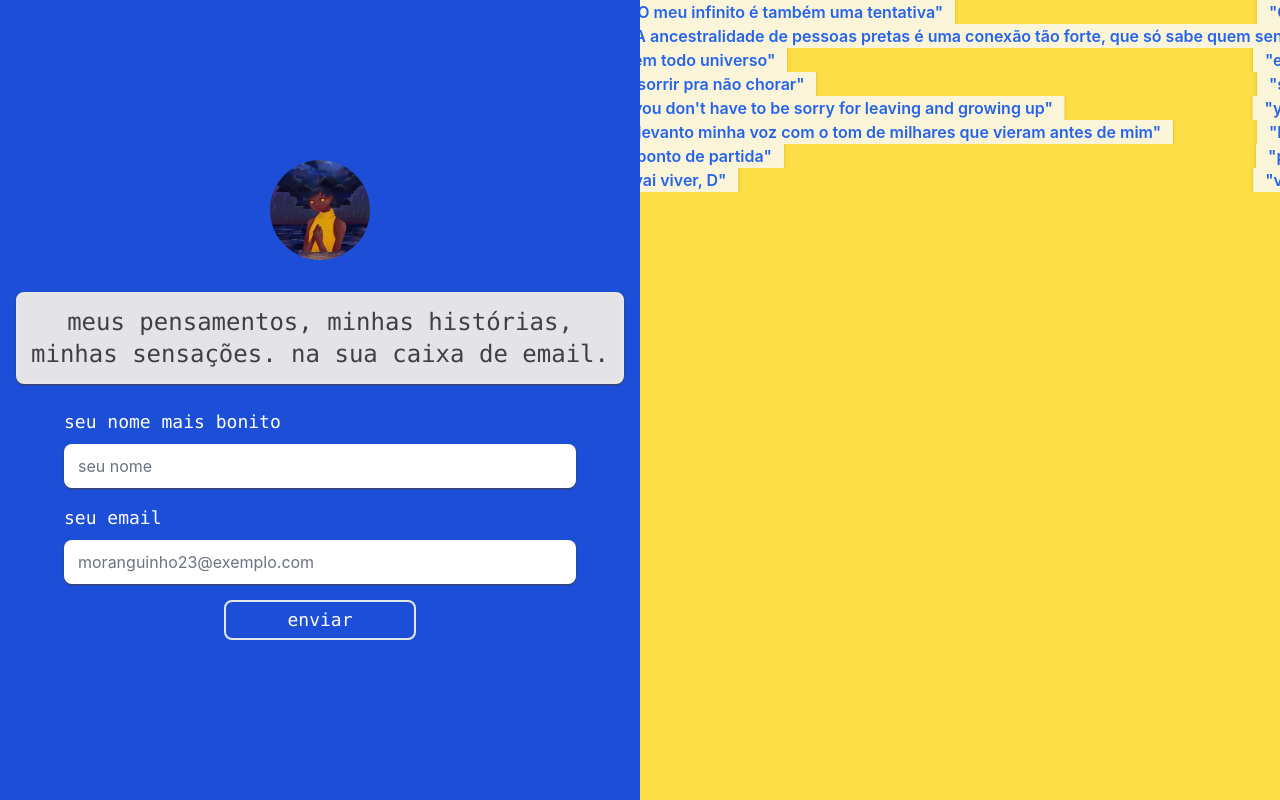
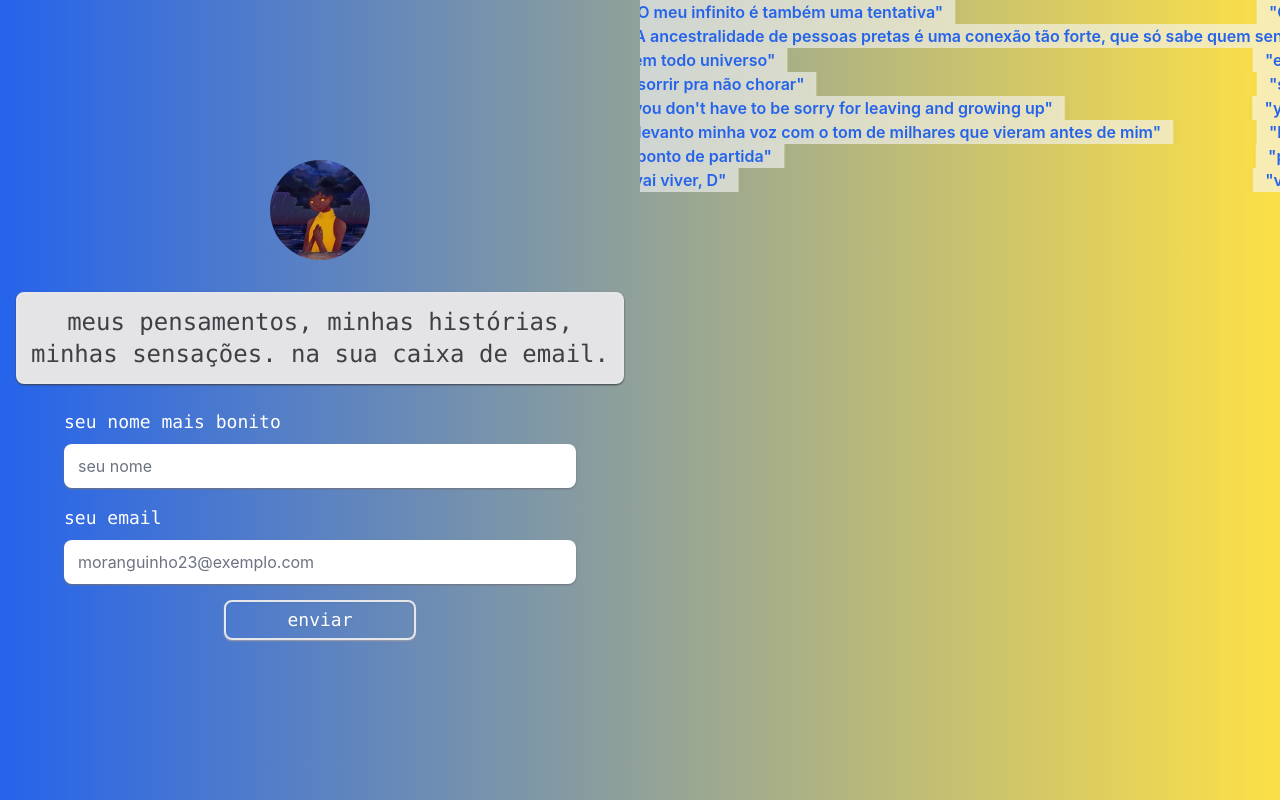
Before and after one commit to jose-guilherme93/newsletter-atempestadequesou, a Next.js app: page / in a window 1280 px wide. Built offline with nearby package versions, Linux system fonts and the light colour scheme.

Commit message:
changing the theme layout

```diff
--- a/pages/components/Form.tsx
+++ b/pages/components/Form.tsx
@@ -37,8 +37,8 @@ export default function Form() {
     }
 
     return (
-       <div className="h-full w-full bg-blue-700">
-            <form className=" bg-blue w-full h-full flex flex-col items-center justify-center" onSubmit={handleSubmit(onSubmit)}>
+       <div className="h-screen w-full mb-auto mt-auto ">
+            <form className="bg-blue w-full h-full flex flex-col items-center justify-center" onSubmit={handleSubmit(onSubmit)}>
 
                 <Image
                 priority
@@ -54,26 +54,26 @@ export default function Form() {
                 <label className="text-left w-4/5 text-white text-lg font-mono mb-2" htmlFor="inputName"> seu nome mais bonito</label>
                 <input
                 id="inputName"
-                className=" w-4/5  focus border-2 border-transparent focus:border-yellow-400 hover:border-yellow-400 rounded-lg mx-4 mb-4 text-zinc-500 shadow-sm  shadow-zinc-700"
+                className=" w-4/5  focus border-2 border-transparent focus:border-yellow-400 hover:border-yellow-400 rounded-lg mx-4 mb-4 text-zinc-500 shadow-sm  shadow-zinc-500"
                 type="text"
                 placeholder="seu nome"
                 {...register("nome", { required: true })}  />
-                {errors.nome && <span className="text-white font-mono">ei, não esqueça seu nome</span>}
+                {errors.nome && <span className="text-left w-4/5 text-white font-mono">ei, não esqueça seu nome</span>}
 
                 <label htmlFor="inputEmail" className="text-left w-4/5 text-white text-lg font-mono mb-2">seu email</label>
                 <input
                 id="inputEmail"
                 type="email"
-                className="w-4/5 border-transparent  focus:border-yellow-400 border-2 hover:border-yellow-400 rounded-lg text-zinc-500 shadow-sm shadow-zinc-700"
+                className="w-4/5 border-transparent  focus:border-yellow-400 border-2 hover:border-yellow-400 rounded-lg text-zinc-500 shadow-sm shadow-zinc-500"
                 placeholder="moranguinho23@exemplo.com"
                 {...register("email", { required: true })} />
 
-                {errors.email && <span className="text-white font-mono">esse email está meio estranho...</span>}
+                {errors.email && <span className="text-left w-4/5 text-white font-mono">esse email está meio estranho...</span>}
 
-                <button className=" font-mono text-white text-lg border-solid border-2 rounded-lg h-10 w-4/5 sm:w-48 mt-4 hover:bg-yellow-400" type="submit">enviar</button>
+                <button disabled={isSend} className="shadow-sm drop-shadow-sm shadow-zinc-400 disabled:opacity-40 font-mono text-white text-lg border-solid border-2 rounded-lg h-10 w-4/5 sm:w-48 mt-4 hover:bg-yellow-400" type="submit">enviar</button>
 
                 {isSend && 'enviando...'}
-                <button disabled={isSend} onClick={() => document.location.href = "#secondScreen"} type="button" className=" md:hidden disabled:opacity-75  opacity-40"> <IoIosArrowDown size={60}/></button>
+                <button  onClick={() => document.location.href = "#secondScreen"} type="button" className=" md:hidden   opacity-40"> <IoIosArrowDown size={60}/></button>
             </form>
        </div>
     )
--- a/pages/components/Marquee.tsx
+++ b/pages/components/Marquee.tsx
@@ -7,8 +7,6 @@ export default function MarqueeHorizontal() {
         title: string
         link: string
     }
-
-
     const posts: PostsProps[] = [
         {
             title: 'O meu infinito é também uma tentativa',
@@ -41,28 +39,23 @@ export default function MarqueeHorizontal() {
         {
             title: 'vai viver, D',
             link: 'https://www.instagram.com/p/CjB-gv4Opd5/',
-
         }
     ]
 
     return (
         <>
             {posts.map((posts, index)=> (
-
                <Marquee key={index} gradient={false} speed={Math.random() + 7}>
                     <Link
-                        className="h-auto w-fit text-center bg-transparent bg-opacity-80 shadow-sm shadow-yellow-500 drop-shadow-md bg-white list-none m-4 rounded-lg font-semibold p-3 text-blue-600"
+                        className="h-auto w-fit text-center bg-transparent bg-opacity-60 shadow-sm shadow-yellow-100 drop-shadow-md bg-white list-none m-4 rounded-lg font-semibold p-3 text-blue-600"
                         target='_blank'
                         href={posts.link}
                         key=''
                         >
                         &quot;{posts.title}&quot;
-
                     </Link>
                 </Marquee>
             ))}
-
-
         </>
     )
 }
--- a/pages/index.tsx
+++ b/pages/index.tsx
@@ -1,16 +1,17 @@
 import React from "react"
 import MarqueeHorizontal from './components/Marquee'
-import Marquee from "react-fast-marquee"
+
 
 import Form from "./components/Form"
 
 export default function Home() {
 
   return (
-    <main className="block w-full h-screen sm:block md:flex ">
+    <main className=" w-full h-full sm:block md:flex bg-gradient-to-l from-yellow-300 to-blue-600 ">
+
       <Form />
 
-      <div id="secondScreen" className="w-screen h-screen mt-auto mb-auto justify-center bg-yellow-300">
+      <div id="secondScreen" className=" w-screen h-screen mt-auto mb-auto justify-center ">
       <MarqueeHorizontal />
 
       </div>
--- a/styles/globals.css
+++ b/styles/globals.css
@@ -10,6 +10,7 @@ body {
     Ubuntu, Cantarell, Fira Sans, Droid Sans, Helvetica Neue, sans-serif;
 
   scroll-behavior: smooth;
+
 }
 
 a {
```
